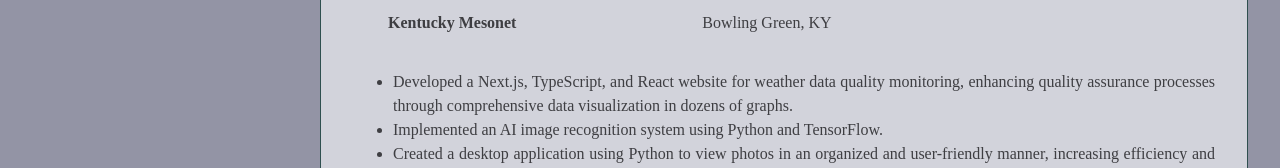
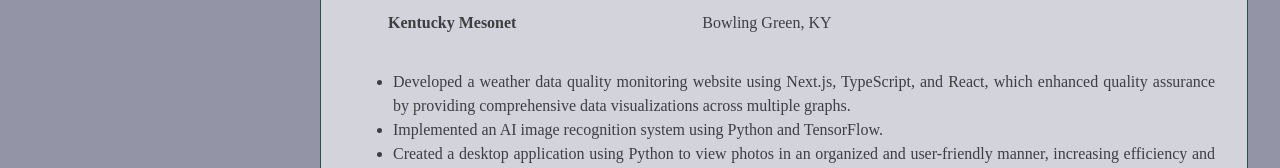
Before and after one commit to Zach-Vance/personal-website, a plain HTML site: page index.html in a window 1280 px wide. Shown: the part 705-873 px from the top of the page. Drawn offline with nearby package versions, Linux system fonts and the light colour scheme.

Commit message:
slight wording change

```diff
--- a/index.html
+++ b/index.html
@@ -123,8 +123,7 @@
                     </tr>
                 </table>
                 <ul>
-                    <li>Developed a Next.js, TypeScript, and React website for weather data quality monitoring, enhancing
-                    quality assurance processes through comprehensive data visualization in dozens of graphs.</li>
+                    <li>Developed a weather data quality monitoring website using Next.js, TypeScript, and React, which enhanced quality assurance by providing comprehensive data visualizations across multiple graphs.</li>
                     <li>Implemented an AI image recognition system using Python and TensorFlow.</li>
                     <li>Created a desktop application using Python to view photos in an organized and user-friendly manner,
                     increasing efficiency and reducing storage resources.</li>
```
